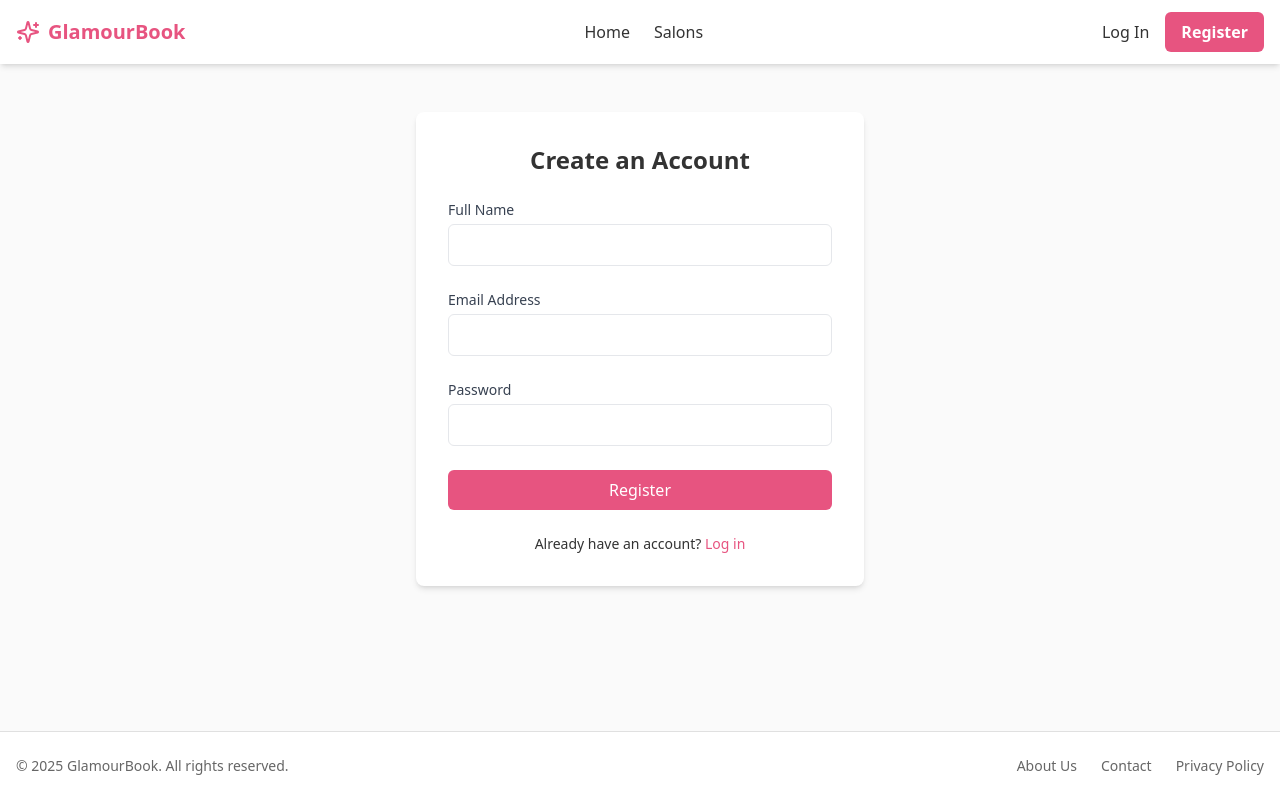
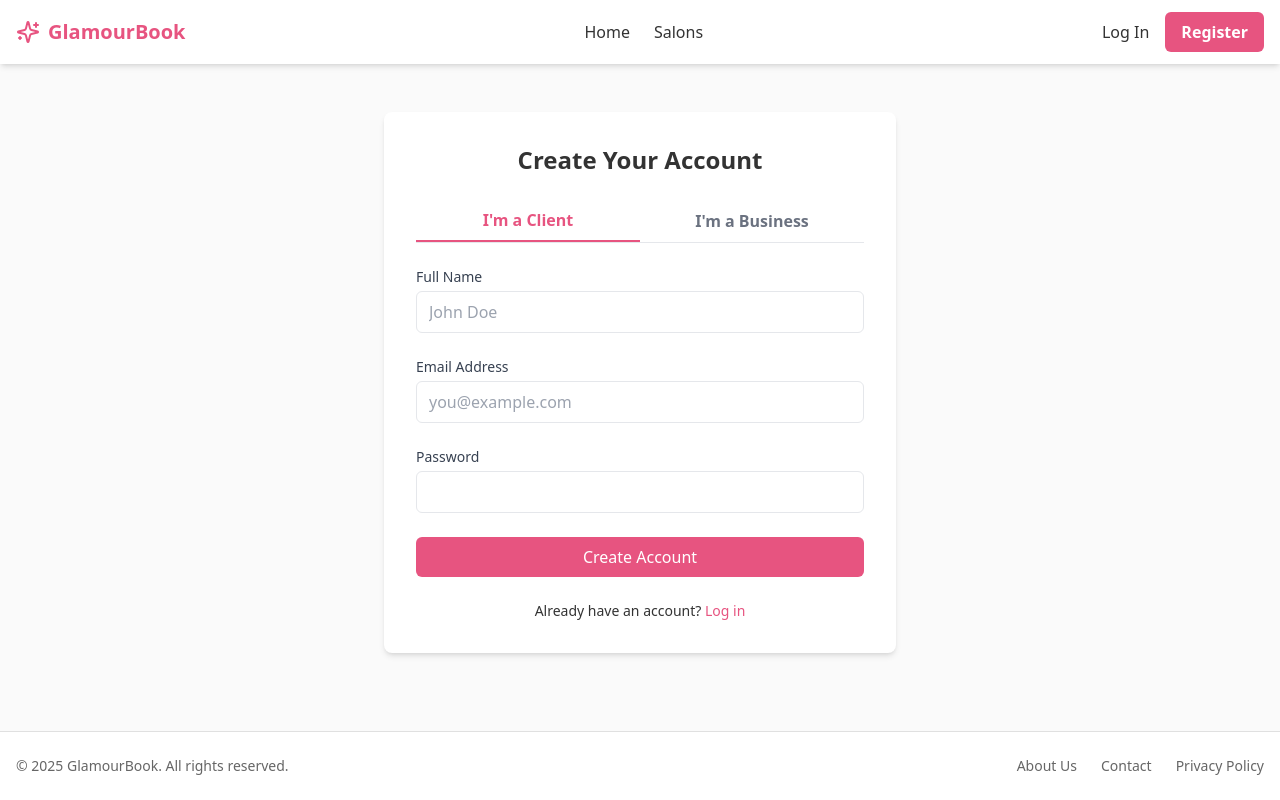
Before and after one commit to Kalin1603/Booking-Platform, a React (Vite) app in the folder beauty-booking-platform/: page /register in a window 1280 px wide. Built offline with nearby package versions, Linux system fonts and the light colour scheme.

Commit message:
Added PlaceholderPage.jsx, updated the RegisterPage.jsx, added filter bar to SalonsPage.jsx, added lazy loading to AppRoutes.jsx and updated index.css

```diff
--- a/beauty-booking-platform/src/index.css
+++ b/beauty-booking-platform/src/index.css
@@ -1,3 +1,9 @@
 @tailwind base;
 @tailwind components;
 @tailwind utilities;
+
+@layer base {
+  :focus-visible {
+    @apply ring-2 ring-offset-2 ring-info;
+  }
+}
--- /dev/null
+++ b/beauty-booking-platform/src/pages/PlaceholderPage.jsx
@@ -0,0 +1,16 @@
+import React from 'react';
+
+const PlaceholderPage = ({ title, children }) => {
+  return (
+    <div className="container mx-auto px-4 py-12">
+      <div className="bg-white p-8 rounded-lg shadow-md max-w-4xl mx-auto">
+        <h1 className="text-3xl font-bold mb-4">{title}</h1>
+        <div className="prose">
+          {children || <p>Content for this page is coming soon.</p>}
+        </div>
+      </div>
+    </div>
+  );
+};
+
+export default PlaceholderPage;
--- a/beauty-booking-platform/src/pages/RegisterPage.jsx
+++ b/beauty-booking-platform/src/pages/RegisterPage.jsx
@@ -1,28 +1,77 @@
-import React from 'react';
+import React, {useState} from 'react';
 import { Link } from 'react-router-dom';
 
-// For now, this is just a visual component. No logic is needed.
 const RegisterPage = () => {
+
+  const [role, setRole] = useState('client');
+
+  const handleRegister = (e) => {
+    e.preventDefault();
+
+    alert(`Registration submitted for role: ${role}. (Frontend-only demo)`);
+  };
+
   return (
     <div className="flex justify-center items-center py-12">
-      <div className="w-full max-w-md p-8 space-y-6 bg-white rounded-lg shadow-md">
-        <h1 className="text-2xl font-bold text-center">Create an Account</h1>
-        {/* We will add TABS here for Client/Center registration later */}
-        <form className="space-y-6">
-          <div>
-            <label className="block text-sm font-medium text-gray-700">Full Name</label>
-            <input type="text" required className="w-full px-3 py-2 mt-1 border rounded-md" />
-          </div>
+      <div className="w-full max-w-lg p-8 space-y-6 bg-white rounded-lg shadow-md">
+        <h1 className="text-2xl font-bold text-center">Create Your Account</h1>
+
+        {/* --- Tabbed Interface --- */}
+        <div className="flex border-b">
+          <button
+            onClick={() => setRole('client')}
+            className={`flex-1 py-2 font-semibold text-center ${role === 'client' ? 'text-primary border-b-2 border-primary' : 'text-gray-500'}`}
+          >
+            I'm a Client
+          </button>
+          <button
+            onClick={() => setRole('center')}
+            className={`flex-1 py-2 font-semibold text-center ${role === 'center' ? 'text-primary border-b-2 border-primary' : 'text-gray-500'}`}
+          >
+            I'm a Business
+          </button>
+        </div>
+
+        <form onSubmit={handleRegister} className="space-y-6">
+          {/* Conditional Fields Based on Role */}
+          {role === 'client' && (
+            <>
+              <div>
+                <label className="block text-sm font-medium text-gray-700">Full Name</label>
+                <input type="text" required placeholder="John Doe" className="w-full px-3 py-2 mt-1 border rounded-md" />
+              </div>
+            </>
+          )}
+
+          {role === 'center' && (
+            <>
+              <div>
+                <label className="block text-sm font-medium text-gray-700">Center Name</label>
+                <input type="text" required placeholder="Elegance Studio" className="w-full px-3 py-2 mt-1 border rounded-md" />
+              </div>
+               <div>
+                <label className="block text-sm font-medium text-gray-700">Phone Number</label>
+                <input type="tel" required placeholder="088 812 3456" className="w-full px-3 py-2 mt-1 border rounded-md" />
+              </div>
+               <div>
+                <label className="block text-sm font-medium text-gray-700">Address</label>
+                <input type="text" required placeholder="123 Vitosha Blvd, Sofia" className="w-full px-3 py-2 mt-1 border rounded-md" />
+              </div>
+            </>
+          )}
+
+          {/* Common Fields */}
           <div>
             <label className="block text-sm font-medium text-gray-700">Email Address</label>
-            <input type="email" required className="w-full px-3 py-2 mt-1 border rounded-md" />
+            <input type="email" required placeholder="you@example.com" className="w-full px-3 py-2 mt-1 border rounded-md" />
           </div>
           <div>
             <label className="block text-sm font-medium text-gray-700">Password</label>
             <input type="password" required className="w-full px-3 py-2 mt-1 border rounded-md" />
           </div>
+
           <button type="submit" className="w-full py-2 text-white bg-primary rounded-md hover:bg-primary-hover">
-            Register
+            Create Account
           </button>
           <p className="text-sm text-center">
             Already have an account? <Link to="/login" className="text-primary hover:underline">Log in</Link>
--- a/beauty-booking-platform/src/pages/SalonsPage.jsx
+++ b/beauty-booking-platform/src/pages/SalonsPage.jsx
@@ -39,7 +39,38 @@ const SalonsPage = () => {
   return (
     <div className="container mx-auto px-4 py-8">
       <h1 className="text-3xl font-bold text-center mb-8">Explore Beauty Centers</h1>
-      {/* We'll add filter controls here later */}
+
+      {/* FILTER BAR */}
+      <div className="bg-white p-4 rounded-lg shadow-md mb-8 flex flex-col md:flex-row gap-4 items-center">
+        <div className="flex-grow w-full md:w-auto">
+          <label htmlFor="city-filter" className="sr-only">City</label>
+          <select id="city-filter" className="w-full p-2 border rounded-md">
+            <option>All Cities</option>
+            <option>Sofia</option>
+            <option>Plovdiv</option>
+            <option>Varna</option>
+          </select>
+        </div>
+        <div className="flex-grow w-full md:w-auto">
+          <label htmlFor="category-filter" className="sr-only">Category</label>
+          <select id="category-filter" className="w-full p-2 border rounded-md">
+            <option>All Categories</option>
+            <option>Hair</option>
+            <option>Nails</option>
+            <option>Pedicure</option>
+          </select>
+        </div>
+        <div className="flex-grow w-full md:w-auto">
+          <label htmlFor="rating-filter" className="sr-only">Rating</label>
+          <select id="rating-filter" className="w-full p-2 border rounded-md">
+            <option>Any Rating</option>
+            <option>4 Stars & Up</option>
+            <option>3 Stars & Up</option>
+          </select>
+        </div>
+        <button className="w-full md:w-auto px-6 py-2 bg-secondary text-white rounded-md">Apply</button>
+      </div>
+
       {content}
     </div>
   );
--- a/beauty-booking-platform/src/routes/AppRoutes.jsx
+++ b/beauty-booking-platform/src/routes/AppRoutes.jsx
@@ -1,17 +1,22 @@
+import React, { Suspense } from 'react';
 import { Routes, Route } from 'react-router-dom';
 import ProtectedRoute from './ProtectedRoute';
 
-import HomePage from '../pages/HomePage';
-import SalonsPage from '../pages/SalonsPage';
-import SalonDetailPage from '../pages/SalonDetailPage';
-import LoginPage from '../pages/LoginPage';
-import RegisterPage from '../pages/RegisterPage';
-import ProfilePage from '../pages/ProfilePage';
-import CenterAdminPage from '../pages/CenterAdminPage';
+const HomePage = React.lazy(() => import('../pages/HomePage'));
+const SalonsPage = React.lazy(() => import('../pages/SalonsPage'));
+const SalonDetailPage = React.lazy(() => import('../pages/SalonDetailPage'));
+const LoginPage = React.lazy(() => import('../pages/LoginPage'));
+const RegisterPage = React.lazy(() => import('../pages/RegisterPage'));
+const ProfilePage = React.lazy(() => import('../pages/ProfilePage'));
+const CenterAdminPage = React.lazy(() => import('../pages/CenterAdminPage'));
+const PlaceholderPage = React.lazy(() => import('../pages/PlaceholderPage'));
 
+// A simple loading component to show while the page code is being downloaded
+const PageLoader = () => <div className="flex justify-center items-center h-screen"><p>Loading...</p></div>;
 
 const AppRoutes = () => {
   return (
+    <Suspense fallback={<PageLoader />}>
       <Routes>
         <Route path="/" element={<HomePage />} />
         <Route path="/salons" element={<SalonsPage />} />
@@ -20,7 +25,11 @@ const AppRoutes = () => {
         <Route path="/register" element={<RegisterPage />} />
         <Route path="/profile" element={<ProtectedRoute allowedRoles={['client']}> <ProfilePage /> </ProtectedRoute>} />
         <Route path="/center-admin" element={<ProtectedRoute allowedRoles={['center']}> <CenterAdminPage /> </ProtectedRoute>} />
+        <Route path="/about" element={<PlaceholderPage title="About Us" />} />
+        <Route path="/contact" element={<PlaceholderPage title="Contact Us" />} />
+        <Route path="/privacy" element={<PlaceholderPage title="Privacy Policy" />} />
       </Routes>
+    </Suspense>
   );
 };
 
```
